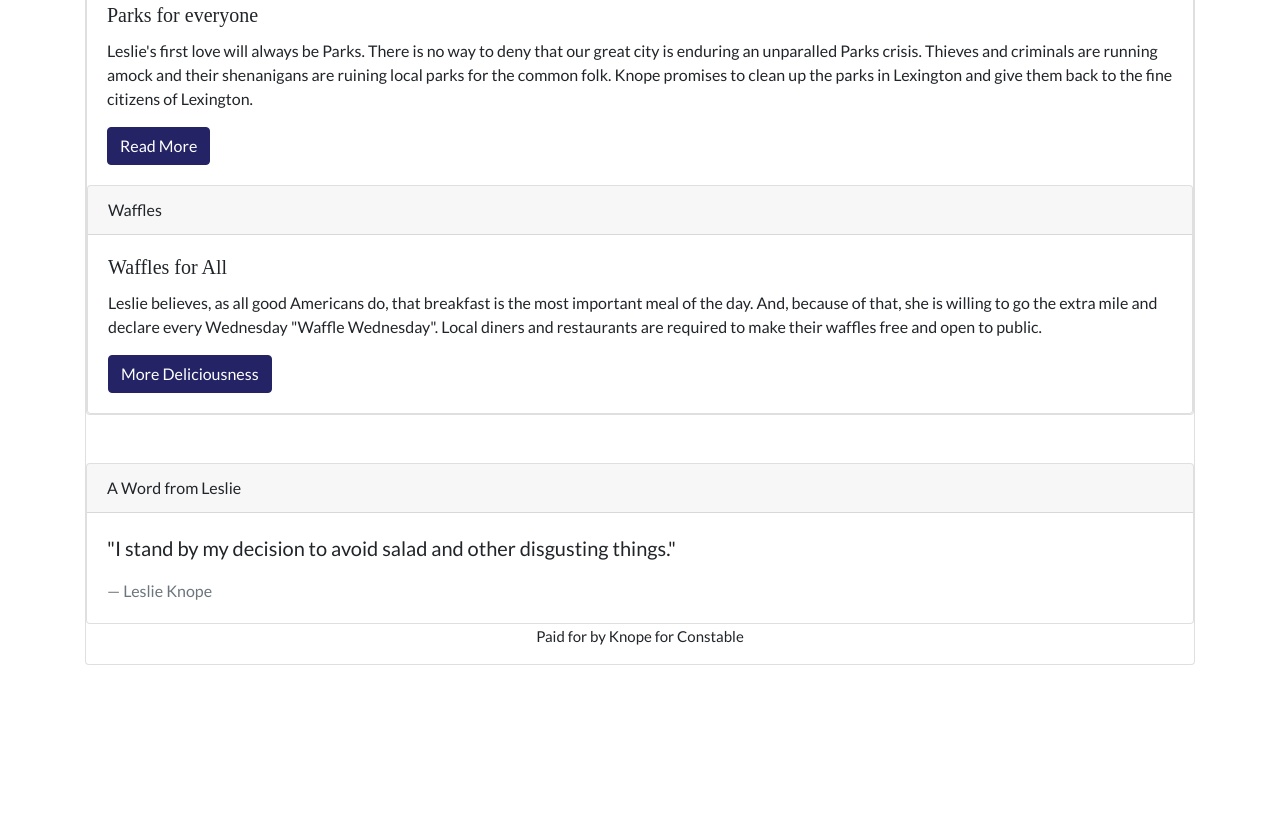
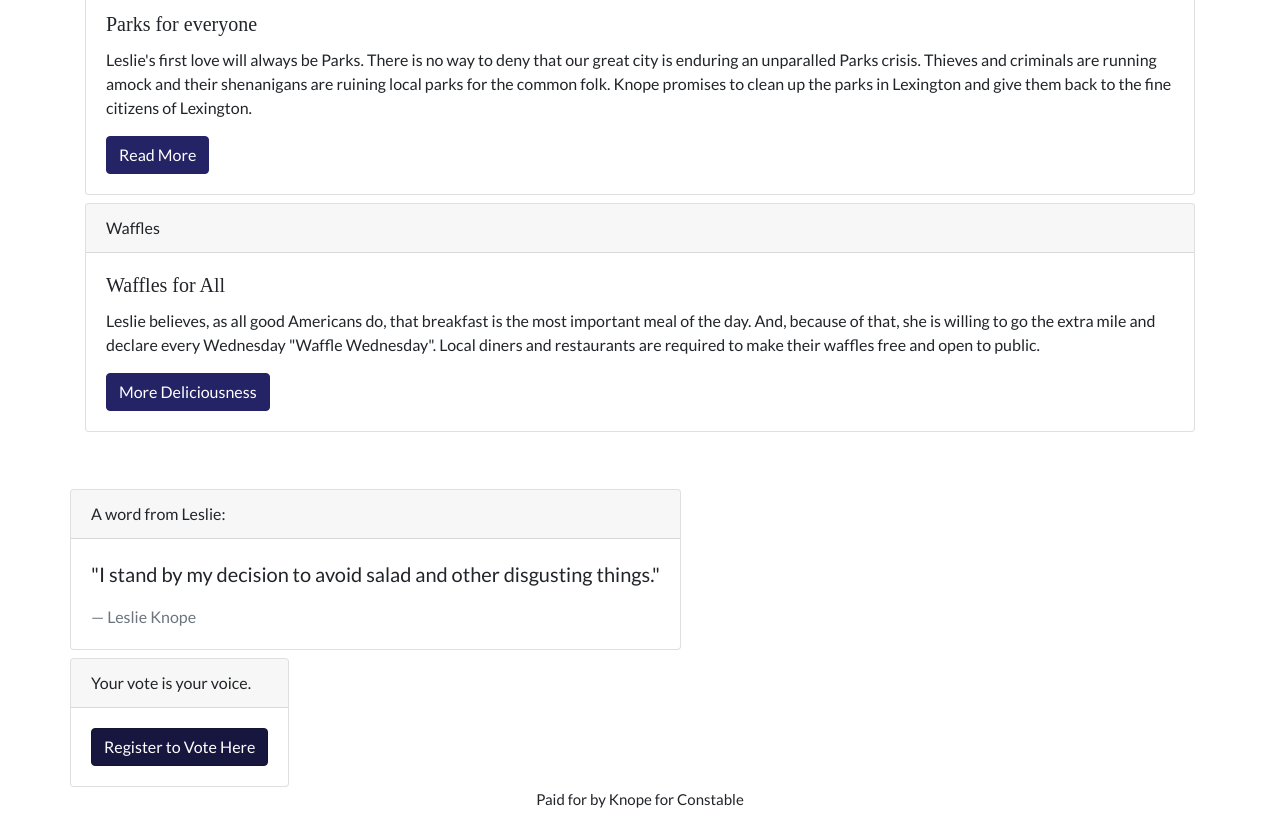
Before and after one commit to maymeclayton/knope, a website: page index.html in a window 1280 px wide. Shown: the part 1452-2279 px from the top of the page. Before the commit the page ends 2117 px from the top, so only its background shows below. Drawn offline with nearby package versions, Linux system fonts and the light colour scheme; a web font is replaced by a local one.

Commit message:
changes to card margins

```diff
--- a/index.html
+++ b/index.html
@@ -50,7 +50,7 @@
 
     <h1>The Issues:</h1>
 
-    <div class="card text-left">
+      <div class="card text-left mb-2">
         <div class="card-header">
           Overreach
         </div>
@@ -64,8 +64,9 @@
               of Fayette County's way.</p>
               <a href="#" class="btn btn-primary">Read More</a>
           </div>
+      </div>
 
-  <div class="card text-left">
+      <div class="card text-left mb-2">
         <div class="card-header">
           Safety First
         </div>
@@ -79,8 +80,9 @@
             </p>
             <a href="#" class="btn btn-primary">Read More</a>
         </div>
+      </div>
 
-  <div class="card text-left">
+  <div class="card text-left mb-2">
     <div class="card-header">
       Waffles
     </div>
@@ -96,19 +98,31 @@
     <a href="#" class="btn btn-primary">More Deliciousness</a>
   </div>
 </div>
-</div>
 
 <br> </br>
-<div>
-  <div class="card">
+
+<div class="row">
+  <div class="col-8"></div>
+  <div class="card mb-2">
     <div class="card-header">
-    A Word from Leslie
+      A word from Leslie:
     </div>
     <div class="card-body">
     <blockquote class="blockquote mb-0">
       <p>"I stand by my decision to avoid salad and other disgusting things."</p>
         <footer class="blockquote-footer">Leslie Knope</footer>
     </blockquote>
+  </div>
+</div>
+  <div class="col-4"></div>
+  <div class="card">
+    <div class="card-header">
+      Your vote is your voice.
+    </div>
+      <div class="card-body">
+        <div><a href="https://www.rockthevote.org/register-to-vote/?source=googlevr1gen&gclid=CjwKCAjw85zdBRB6EiwAov3Rin7Se5uOHHYK2ESp9L-2RNYI_Ug9j-GJw8TQqvaRwLPoJqjultVQtxoCaXYQAvD_BwE" class="btn btn-primary active" role="button" aria-pressed="true">Register to Vote Here</a></div>
+    </div>
+  </div>
 </div>
 </div>
 
```
Lines whose indentation alone changed are shown as unchanged.
